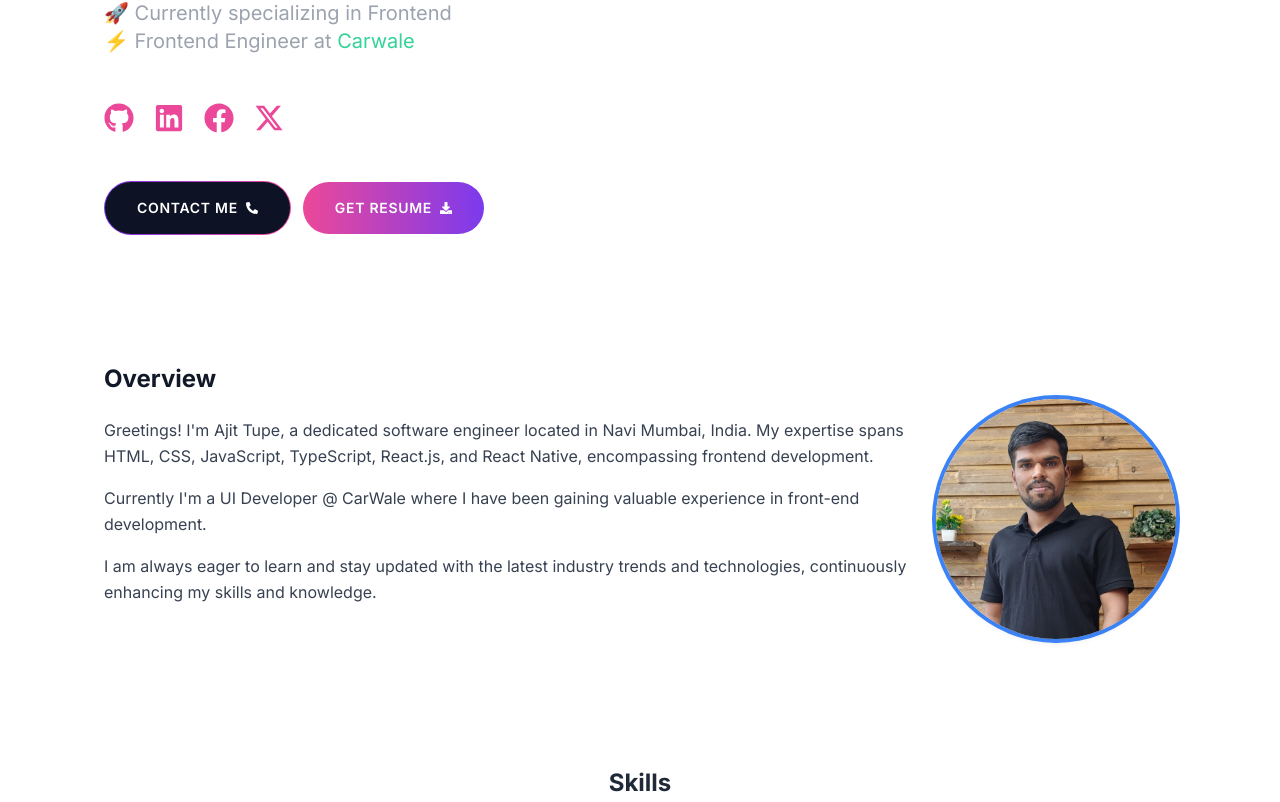
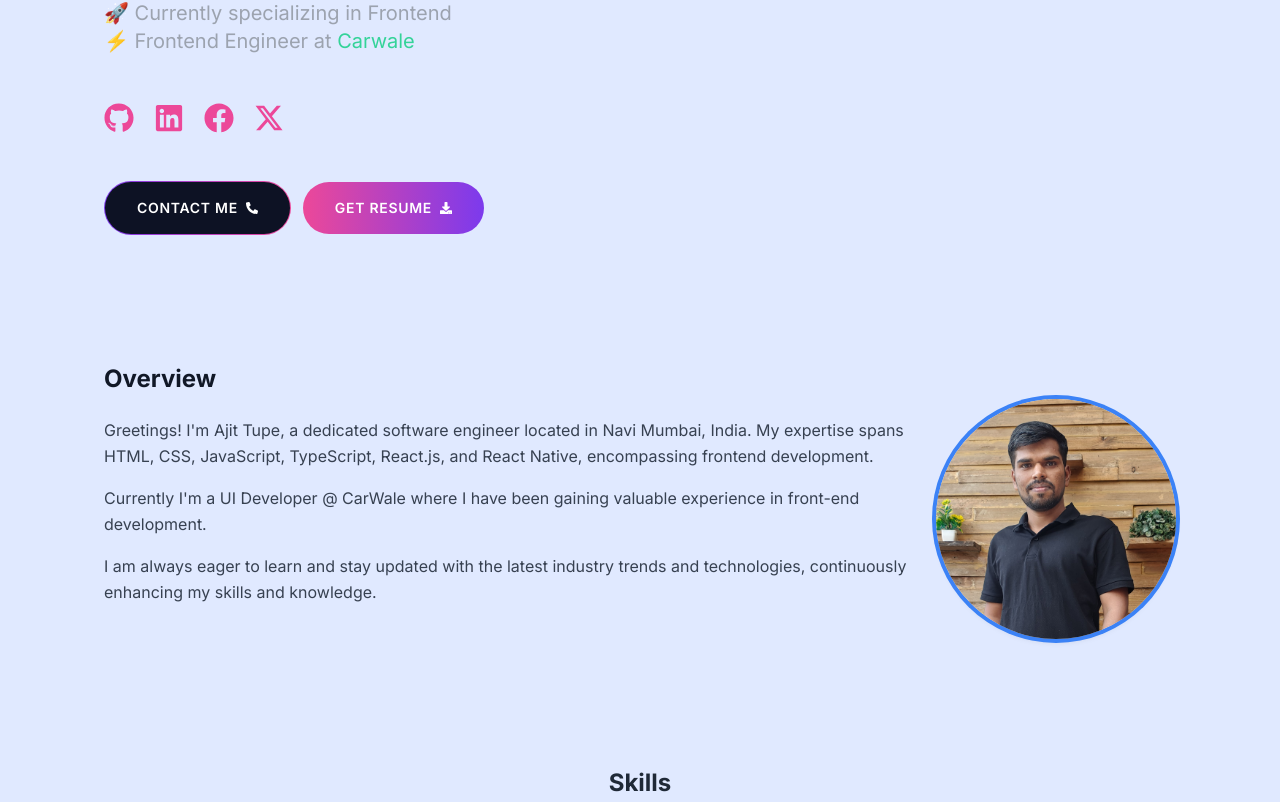
Before and after one commit to ajittupe2548/ajit-tupe-portfolio, a Next.js app: page / in a window 1280 px wide. Shown: the part 409-1211 px from the top of the page. Built offline with nearby package versions, Linux system fonts and the light colour scheme.

Commit message:
Updated: Skills

```diff
--- a/src/app/globals.css
+++ b/src/app/globals.css
@@ -4,7 +4,7 @@
 
 @layer base {
     :root {
-        --background: 0 0% 100%;
+        --background: 223, 100%, 94%;
         --foreground: 222.2 84% 4.9%;
         --primary: 221.2 83.2% 53.3%;
         --primary-foreground: 210 40% 98%;
--- a/src/app/page.tsx
+++ b/src/app/page.tsx
@@ -1,7 +1,7 @@
 import React from 'react';
 import Introduction from '@/components/Introduction';
 import About from '@/components/About';
-import Technologies from '@/components/Technologies';
+import Skills from '@/components/Skills';
 import FeaturedProjects from '@/components/Projects';
 import Experience from '@/components/Experience';
 import Education from '@/components/Education';
@@ -28,7 +28,7 @@ const HomePage: React.FC = () => {
                     className='sm:col-span-2 md:col-span-3 lg:col-span-4 xl:col-span-6 grid grid-cols-1 lg:grid-cols-2 gap-4  pt-16'
                     id='skills'
                 >
-                    <Technologies />
+                    <Skills />
                 </div>
 
                 <div
--- a/src/components/About.tsx
+++ b/src/components/About.tsx
@@ -10,7 +10,7 @@ const About: React.FC = () => {
             </h2>
             <div className='flex flex-col sm:flex-row items-center space-y-4 sm:space-y-0 sm:space-x-6'>
                 <div className='flex-1 text-center sm:text-left'>
-                    <p className='text-gray-700 dark:text-gray-300 mb-4 leading-relaxed'>
+                    <div className='text-gray-700 dark:text-gray-300 mb-4 leading-relaxed'>
                         <p>
                             Greetings! I'm Ajit Tupe, a dedicated software
                             engineer located in Navi Mumbai, India. My expertise
@@ -27,7 +27,7 @@ const About: React.FC = () => {
                             latest industry trends and technologies,
                             continuously enhancing my skills and knowledge.
                         </p>
-                    </p>
+                    </div>
                 </div>
                 <Image
                     src={heroImage}
--- a/src/components/Technologies.tsx
+++ b/src/components/Skills.tsx
@@ -31,7 +31,7 @@ const skills = [
     { icon: <VscVscode />, name: 'VS Code' },
 ];
 
-const Technologies: React.FC = () => {
+const Skills: React.FC = () => {
     return (
         <div className='p-6 rounded-xl md:col-span-2 transition-all duration-300 flex-grow'>
             <h2 className='text-2xl font-bold mb-6 text-gray-800 dark:text-white text-center'>
@@ -56,4 +56,4 @@ const Technologies: React.FC = () => {
     );
 };
 
-export default Technologies;
+export default Skills;
```
